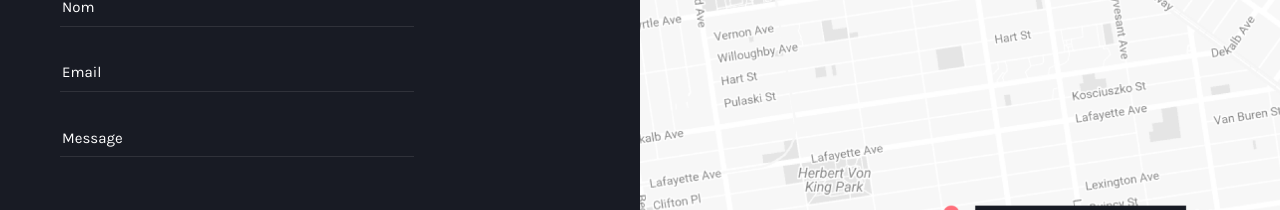
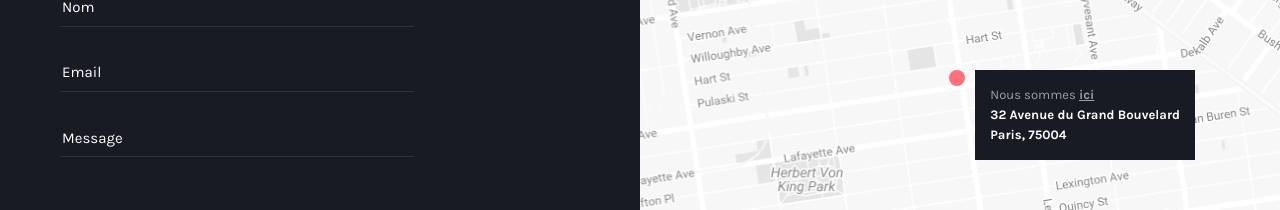
Before and after one commit to ninolam/gilles-epie-redesign, a React (Create React App) app in the folder client/: page /restaurant/1 in a window 1280 px wide. Shown: the part 1353-1563 px from the top of the page. Built offline with nearby package versions, Linux system fonts and the light colour scheme; no server answers; a web font is replaced by a local one.

Commit message:
Removing not working .map and fixed footer

```diff
--- a/client/src/Components/organisms/Footer/Footer.js
+++ b/client/src/Components/organisms/Footer/Footer.js
@@ -1,5 +1,5 @@
 import React from 'react'
-import map from '../../../assets/img/map.png'
+import map from '../../../assets/img/map.jpg'
 
 const Footer = () => {
   return (
@@ -16,6 +16,17 @@ const Footer = () => {
         </div>
       </div>
       <div className="Footer-rightSide">
+        <div className="popin">
+          <div className="popin-circle"></div>
+          <div className="popin-square">
+            <p className="popin-square__head">Nous sommes <span className="popin-square__head_underline">ici</span></p>
+            <p>
+              32 Avenue du Grand Bouvelard
+              <br />
+              Paris, 75004
+            </p>
+          </div>
+        </div>
         <img src={map} className="Footer-rightSide-map" alt="Carte" />
       </div>
     </div>
--- a/client/src/Components/organisms/Footer/Footer.scss
+++ b/client/src/Components/organisms/Footer/Footer.scss
@@ -60,9 +60,43 @@
     right: 0px;
     width: 50%;
     &-map {
+      position: relative;
       width: 100%;
       height: 100%;
       object-fit: cover;
+      object-position: right;
     }
   }
 }
+
+.popin {
+  font-size: 13px;
+  z-index: 2;
+  position: absolute;
+  display: flex;
+  flex-wrap: wrap;
+  right: 85px;
+  top: 350px;
+  &-circle {
+    margin-right: 10px;
+    width: 16px;
+    height: 16px;
+    background: #ff6f7b;
+    border-radius: 100%;
+  }
+  &-square {
+    padding: 15px;
+    color: white;
+    background: #181b24;
+    line-height: 20px;
+    font-weight: bold;
+    &__head {
+      color: #979ea6;
+      font-weight: normal;
+      &_underline {
+        text-decoration: underline;
+        font-weight: bold;
+      }
+    }
+  }
+}
--- a/client/src/Components/pages/Restaurant/Restaurant.js
+++ b/client/src/Components/pages/Restaurant/Restaurant.js
@@ -3,13 +3,12 @@ import axios from 'axios'
 import './_Restaurant.scss'
 
 const Restaurant = ({ computedMatch }) => {
-  const [item, setItem] = useState({})
+  const [item, setItem] = useState([]);
 
     useEffect(() => {
       axios.get("http://localhost:27017/api/restaurants/" + computedMatch.params.id)
           .then(res => {
             setItem(res.data)
-            window.scrollTo(0, 0);
         })
     document.title = item.title
     }, [computedMatch.params.path, computedMatch.params.id, item.title, item.header_pictures]);
@@ -19,10 +18,9 @@ const Restaurant = ({ computedMatch }) => {
         <div className="restaurant_header">
           <h2>{item.title}</h2>
           <div>
-            {item.header_pictures}
-          {/* {item ? item.header_pictures.map((value) => {
-            return <img src={value} alt=""/>
-          }) : null} */}
+            {/* {item ? item.header_pictures.map((value) => {
+              return <img src={value} alt=""/>
+            }) : null} */}
           </div>
         </div>
         <div className="restaurant">
```
Also changed, not shown: client/src/assets/img/map.jpg (added).
